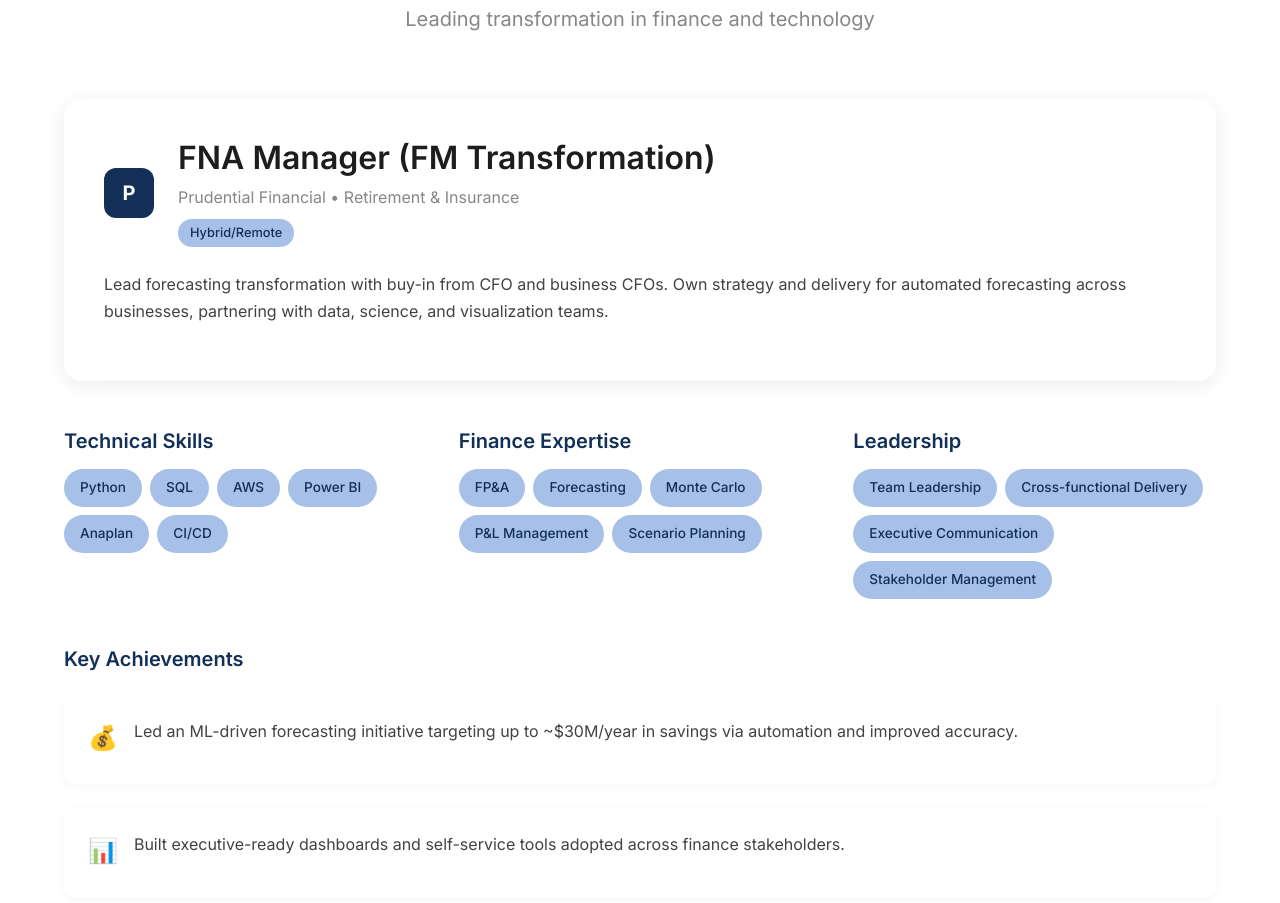
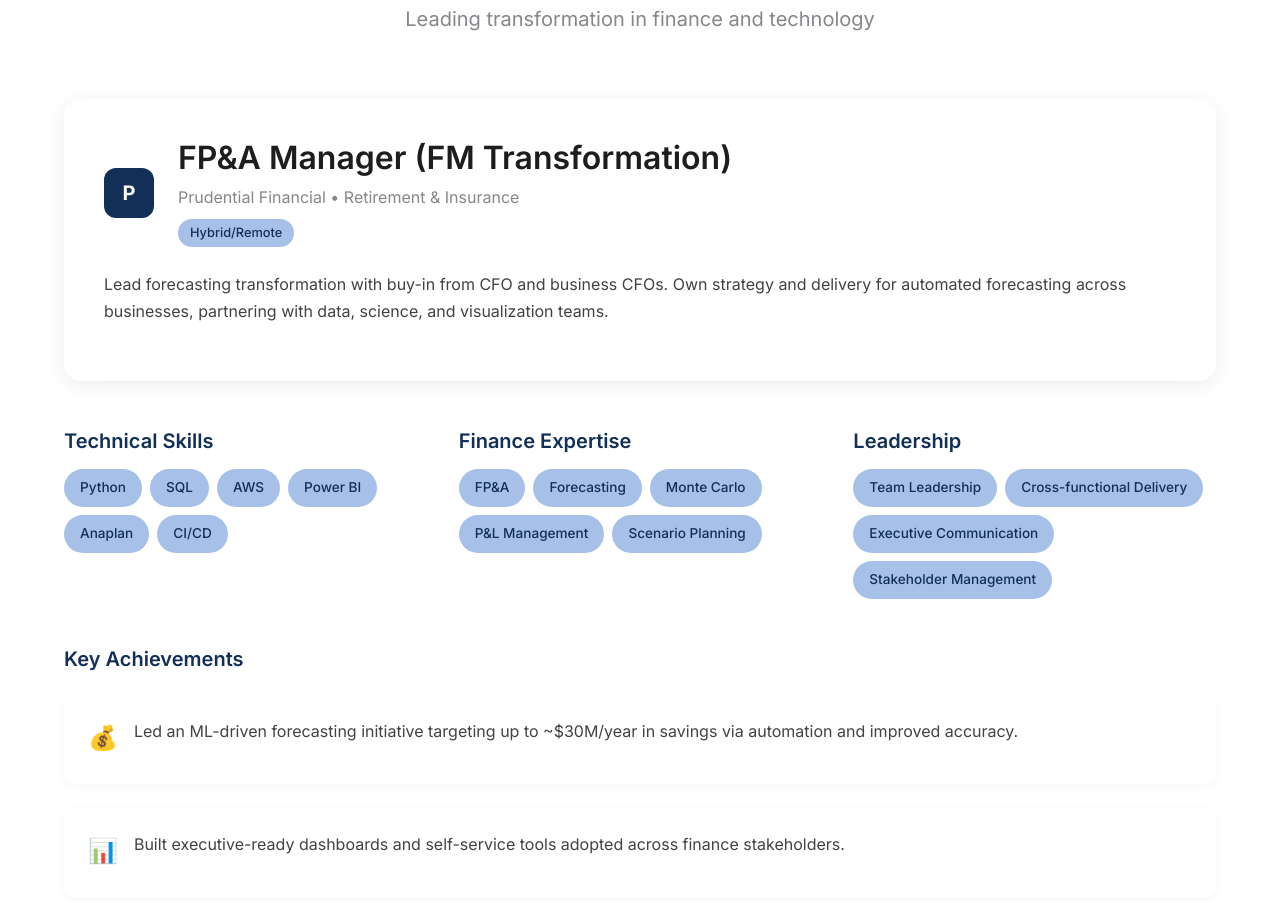
Before and after one commit to Grizzly27/AboutMe, a website: page index.html in a window 1280 px wide. Shown: the part 1693-2596 px from the top of the page. Drawn offline with Linux system fonts and the light colour scheme.

Commit message:
Fix job title: FNA Manager to FP&A Manager

```diff
--- a/index.html
+++ b/index.html
@@ -160,7 +160,7 @@
                     <div class="role-header">
                         <div class="company-logo">P</div>
                         <div class="role-info">
-                            <h3>FNA Manager (FM Transformation)</h3>
+                            <h3>FP&A Manager (FM Transformation)</h3>
                             <p>Prudential Financial • Retirement & Insurance</p>
                             <span class="role-type">Hybrid/Remote</span>
                         </div>
```
